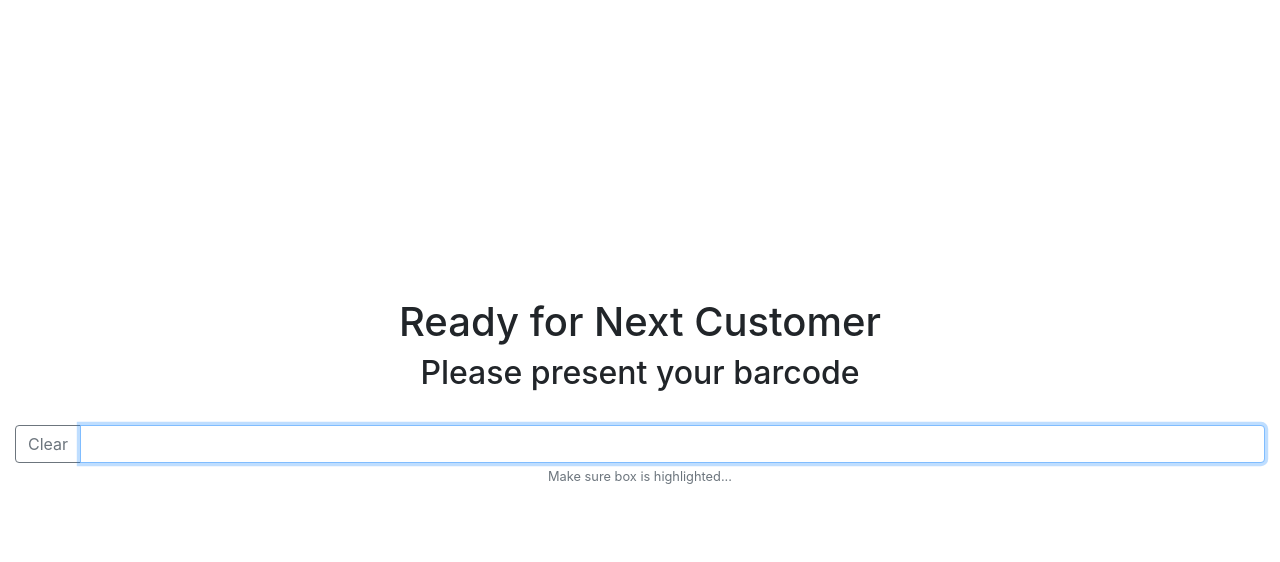
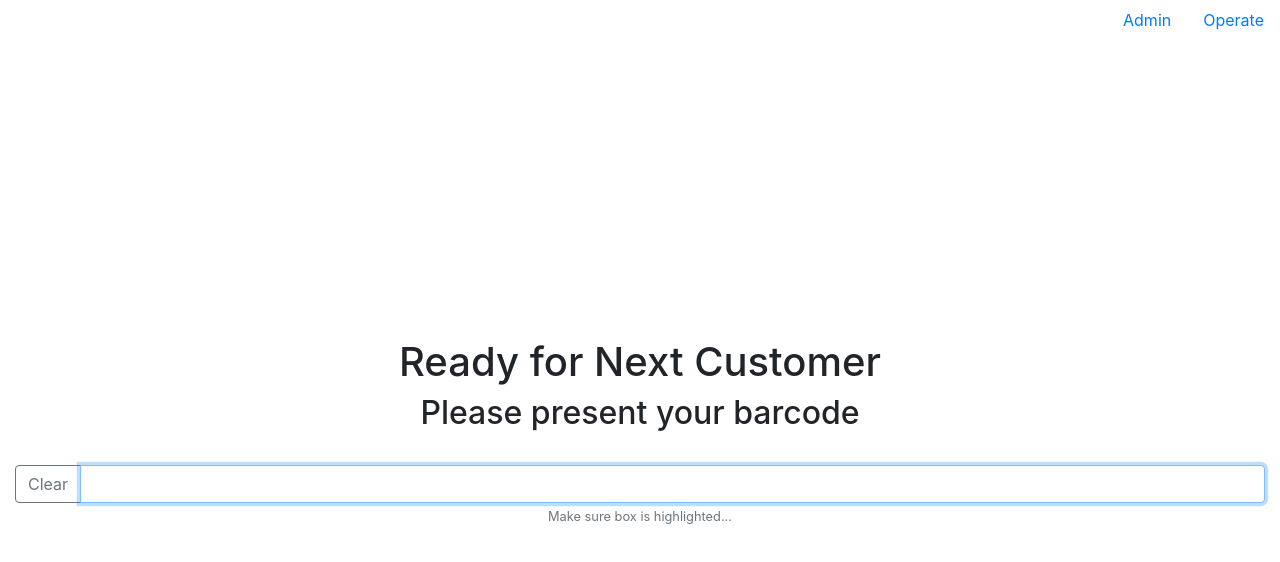
Before and after one commit to startec-official/registro-raspi-scanner, an Angular app: page /scan in a window 1280 px wide. Shown: the top 562 px of the page. Built offline with nearby package versions, Linux system fonts and the light colour scheme.

Commit message:
added admin navigation link

```diff
--- a/src/app/app.component.html
+++ b/src/app/app.component.html
@@ -1 +1,9 @@
+<ul class="nav justify-content-end">
+    <li class="nav-item">
+      <a class="nav-link" routerLink="admin" routerLinkActive="active">Admin</a>
+    </li>
+    <li class="nav-item">
+      <a class="nav-link" routerLink="scan" routerLinkActive="active">Operate</a>
+    </li>
+  </ul>
 <router-outlet></router-outlet>
```
